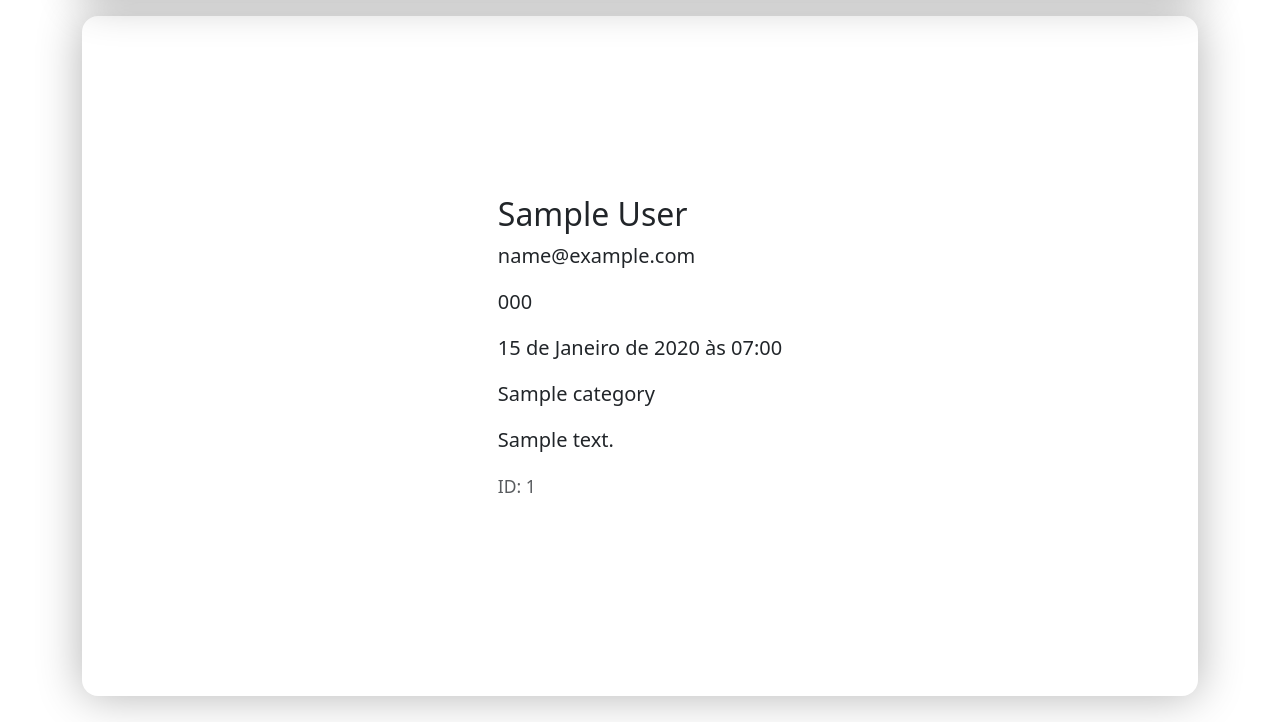
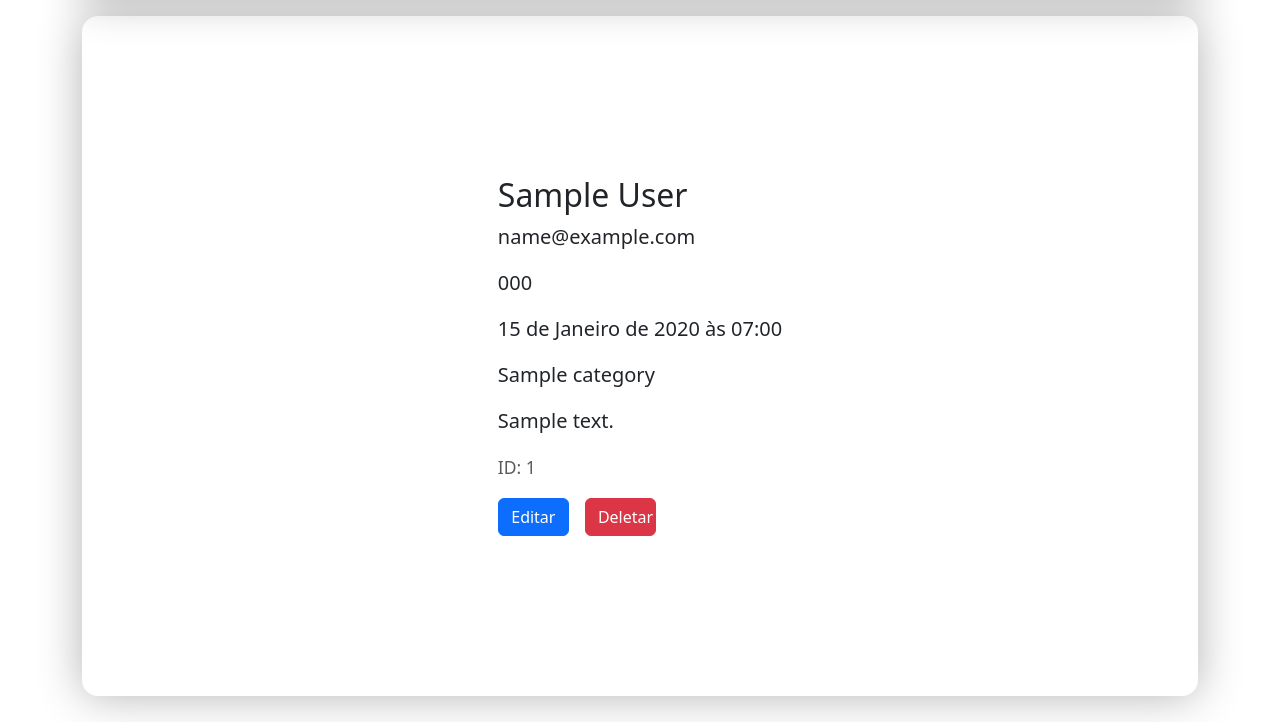
Before and after one commit to savioomio/projeto-agenda-django, a Django app: page /contact/1/detail/ in a window 1280 px wide. Shown: the part 78-800 px from the top of the page. Run offline with Django 4.2, Linux system fonts and the light colour scheme; tables that the repository leaves empty hold one stand-in row (values such as "Sample post"); some libraries are stand-ins or nearby versions.

Commit message:
adicionado a funcionalidad de de deletar o usuario

```diff
--- a/contact/templates/contact/contact.html
+++ b/contact/templates/contact/contact.html
@@ -3,7 +3,7 @@
 {% block corpo %}
 
 <div class="w-100 d-flex flex-column justify-content-center align-items-center">
-    <div class="d-flex flex-column justify-content-center ">
+    <div class="d-flex flex-column justify-content-center mx-3">
         {% comment %} <div class="col-md-4">
             <img  class="img-fluid rounded-start" alt="...">
         </div> {% endcomment %}
@@ -14,6 +14,19 @@
         <p class="fs-5">{{ contact.category.name }}</p>
         <p class="fs-5">{{ contact.description }}</p>
         <p class="fs-5"><small class="text-body-secondary"> ID: {{ contact.id }}</small></p>
+        <div class="d-flex">
+            <a class="btn btn-primary w-25 me-3" href=" {% url "contact:update" contact.id %} ">Editar</a>
+            <form action="{% url "contact:delete" contact.id %}" class="w-25" method="post">
+                {% csrf_token %}
+                {% if confirmation == 'no' %}
+                    <input type="hidden" name="confirmation" value="yes" >
+                    <button class="btn btn-danger w-100" type="submit">Confirma?</button>
+                {% else %}
+                    <button class="btn btn-danger w-100" type="submit">Deletar</button>
+                {% endif %}
+
+            </form>
+        </div>
     </div>
 </div>
 
--- a/contact/urls.py
+++ b/contact/urls.py
@@ -8,7 +8,7 @@ urlpatterns = [
     # contacts (CRUD)
     path('contact/<int:contact_id>/detail/', views.contact, name='contact'),
     path('contact/<int:contact_id>/update/', views.update, name='update'),
-    # path('contact/<int:contact_id>/delete/', views.contact, name='contact'),
+    path('contact/<int:contact_id>/delete/', views.delete, name='delete'),
     path('contact/create/', views.create, name='create'),
 
     path('search/', views.search, name='search'),
```
Also changed, not shown: contact/views/contact_forms.py (+20 -0 lines).
